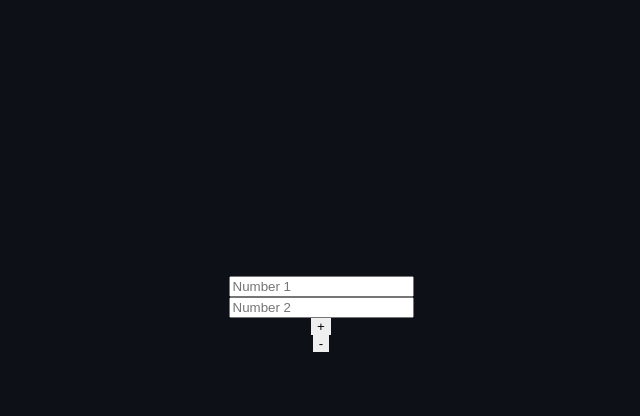
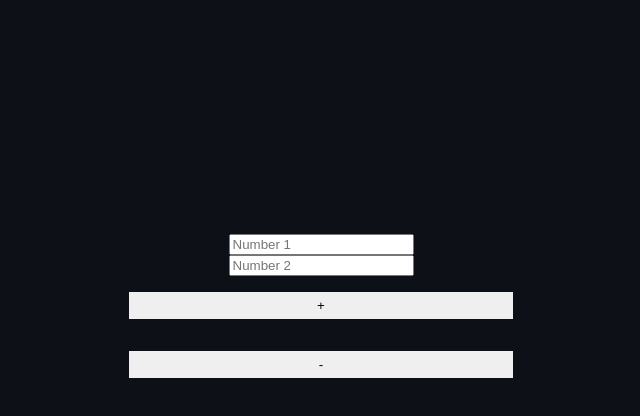
Before and after one commit to manusmd/myCalc, a plain HTML site: page index.html in a window 1280 px wide. Shown: the part 86-502 px from the top of the page, without its empty margins (319-959 px from the left). Drawn offline with Linux system fonts and the light colour scheme.

Commit message:
Add sub function

```diff
--- a/lib/inputComponent.js
+++ b/lib/inputComponent.js
@@ -2,6 +2,7 @@ import { createElement } from "./elements.js";
 
 export function createInputComponent(placeholder) {
   const number = createElement("input", {
+    className: "input",
     type: "number",
     placeholder: placeholder,
   });
--- a/main.js
+++ b/main.js
@@ -11,15 +11,18 @@ function createApp() {
 
   appElement.append(titleComponent);
 
+  //Call the createInputComponent function to create 2 inputs for the numbers
   const numberOne = createInputComponent("Number 1");
   const numberTwo = createInputComponent("Number 2");
-
   appElement.append(numberOne, numberTwo);
 
+  //
   const calcAdd = createButtonComponent("+", function () {
     alert(Number(numberOne.value) + Number(numberTwo.value));
   });
-  const calcSub = createButtonComponent("-");
+  const calcSub = createButtonComponent("-", function () {
+    alert(Number(numberOne.value) - Number(numberTwo.value));
+  });
   appElement.append(calcAdd, calcSub);
 }
 
--- a/style.css
+++ b/style.css
@@ -51,12 +51,15 @@ h5 {
 .input {
   display: grid;
   grid-template-columns: 1fr 1fr;
-  grid-template-rows: 1fr 1fr;
+  /* grid-template-rows: 1fr 1fr; */
   gap: 1em;
 }
 
 .button {
   border: none;
+  width: 30vw;
+  height: 2em;
+  margin: 1rem;
 }
 
 .buttonDiv {
```
Also changed, not shown: lib/calcComponent.js (+1 -8 lines).
